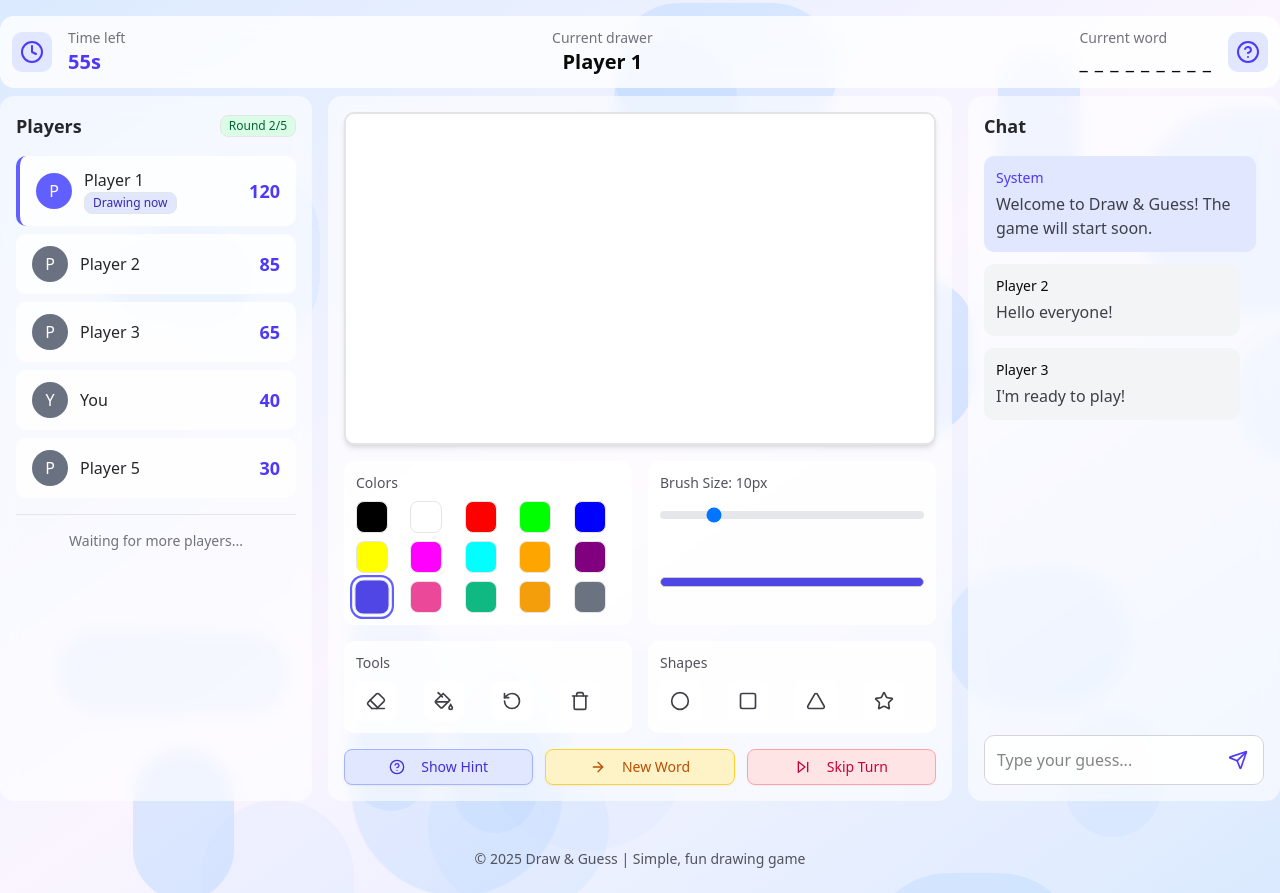
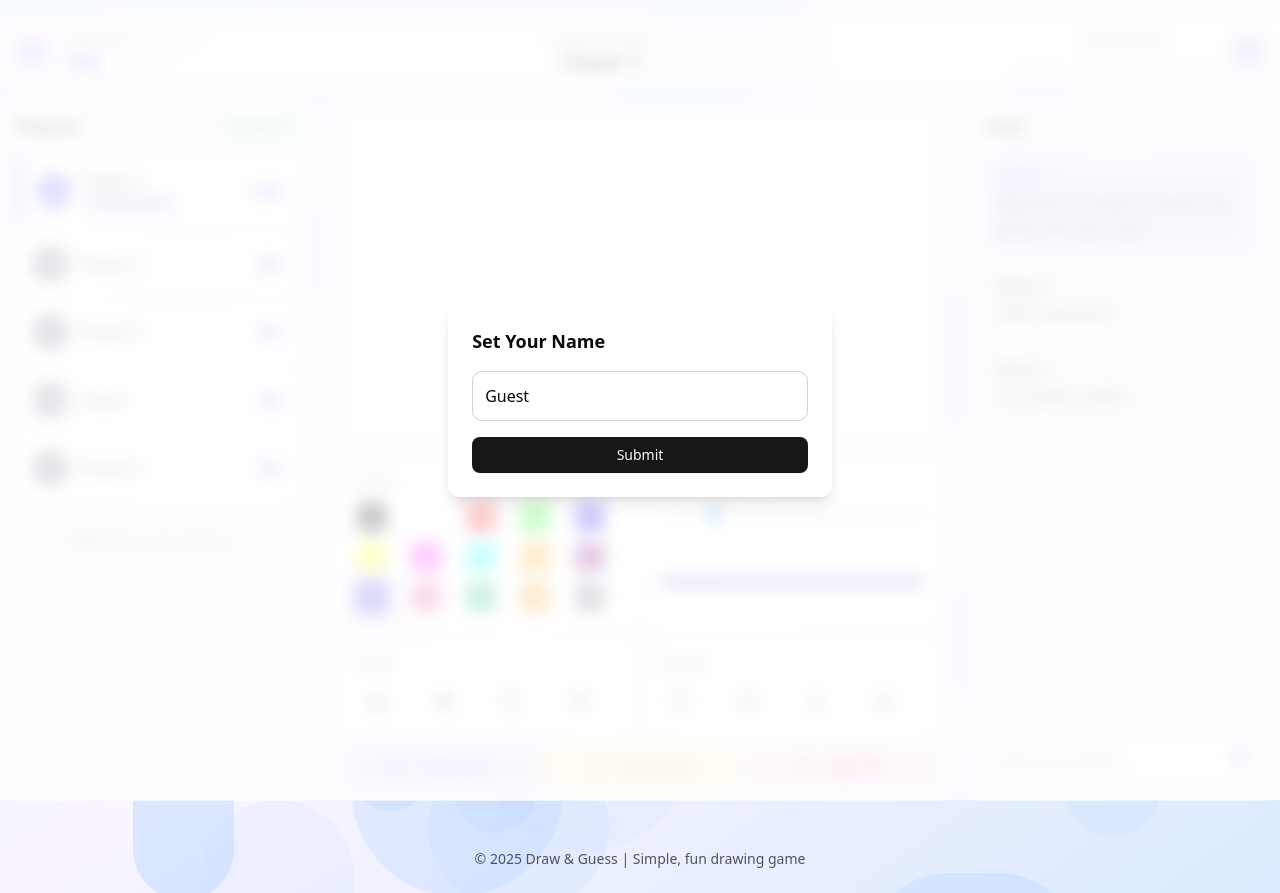
Before and after one commit to Akilis18/IP_Final_Draw_And_Guess, a Next.js app in the folder frontend/my-app/: page /room in a window 1280 px wide. Built offline with nearby package versions, Linux system fonts and the light colour scheme.

Commit message:
frontend update 5/14

```diff
--- a/frontend/my-app/src/app/room/page.tsx
+++ b/frontend/my-app/src/app/room/page.tsx
@@ -24,6 +24,34 @@ import { Tooltip, TooltipContent, TooltipProvider, TooltipTrigger } from "@/comp
 import { Separator } from "@/components/ui/separator"
 import { Badge } from "@/components/ui/badge"
 
+function PopUpSetName({
+  name,
+  setName,
+  onSubmit,
+}: {
+  name: string
+  setName: (name: string) => void
+  onSubmit: () => void
+}) {
+  return (
+    <div className="fixed z-50 top-0 left-0 right-0 bottom-0 flex items-center justify-center bg-white/80 dark:bg-zinc-900/80 backdrop-blur-sm">
+      <div className="bg-white dark:bg-zinc-800 rounded-lg p-6 shadow-lg">
+        <h2 className="text-lg font-bold mb-4">Set Your Name</h2>
+        <input
+          type="text"
+          value={name}
+          onChange={(e) => setName(e.target.value)}
+          placeholder="Enter your name"
+          className="w-full p-3 border border-zinc-300 dark:border-zinc-700 rounded-lg mb-4"
+        />
+        <Button onClick={onSubmit} className="w-full">
+          Submit
+        </Button>
+      </div>
+    </div>
+  )
+}
+
 export default function RoomPage() {
   // State management
   const [brushWeight, setBrushWeight] = useState(10)
@@ -36,14 +64,15 @@ export default function RoomPage() {
   const [currentWord, setCurrentWord] = useState("butterfly")
   const [timeLeft, setTimeLeft] = useState(60)
   const [currentDrawer, setCurrentDrawer] = useState("Player 1")
+  const [myname, setmyname] = useState("Guest")
+  const [showNamePopup, setShowNamePopup] = useState(true)
   const [players, setPlayers] = useState([
     { name: "Player 1", score: 120, isDrawing: true },
     { name: "Player 2", score: 85, isDrawing: false },
     { name: "Player 3", score: 65, isDrawing: false },
-    { name: "You", score: 40, isDrawing: false },
+    { name: myname, score: 40, isDrawing: false },
     { name: "Player 5", score: 30, isDrawing: false },
   ])
-
 
 
   // Colors palette
@@ -71,6 +100,8 @@ export default function RoomPage() {
       setTimeLeft((prev) => (prev > 0 ? prev - 1 : 0))
     }, 1000)
     return () => clearInterval(timer)
+
+    //set up your name
   }, [])
 
   // Event handlers
@@ -120,6 +151,11 @@ export default function RoomPage() {
     if (e.key === "Enter") {
       handleSendChat()
     }
+  }
+
+
+  const Draw = (e: React.MouseEvent<HTMLDivElement>) => {
+
   }
 
   // Player component
@@ -175,6 +211,18 @@ export default function RoomPage() {
 
   return (
     <div className="relative flex min-h-screen flex-col overflow-hidden ml-auto mr-auto">
+
+      {showNamePopup && <PopUpSetName
+        name={myname}
+        setName={setmyname}
+        onSubmit={() => {
+          if (myname.trim()) {
+            localStorage.setItem("playerName", myname)
+            setShowNamePopup(false) // 關閉彈窗
+            alert(`Your name is set to ${myname}`)
+          }
+        }}
+      />}
       {/* Dynamic Background */}
       <BackgroundLayout />
 
@@ -245,7 +293,7 @@ export default function RoomPage() {
         <div className="w-full md:w-2/4 flex flex-col">
           <div className="bg-white/60 dark:bg-zinc-900/60 backdrop-blur-sm rounded-xl p-4 h-full">
             {/* Canvas */}
-            <div className="w-full aspect-video bg-white rounded-lg border-2 border-zinc-200 dark:border-zinc-700 shadow-md mb-4"></div>
+            <div className="w-full aspect-video bg-white rounded-lg border-2 border-zinc-200 dark:border-zinc-700 shadow-md mb-4" onClick={(e) => Draw(e)}></div>
 
             {/* Tools */}
             <div className="grid grid-cols-1 md:grid-cols-2 gap-4">
@@ -419,21 +467,21 @@ export default function RoomPage() {
             <div className="grid grid-cols-3 gap-3 mt-4">
               <Button
                 variant="outline"
-                className="bg-indigo-100 hover:bg-indigo-200 text-indigo-700 border-indigo-300 dark:bg-indigo-900/30 dark:hover:bg-indigo-800/50 dark:text-indigo-300 dark:border-indigo-700"
+                className="bg-indigo-100 hover:bg-indigo-200 text-indigo-700 border-indigo-300 hover:cursor-pointer dark:bg-indigo-900/30 dark:hover:bg-indigo-800/50 dark:text-indigo-300 dark:border-indigo-700"
               >
                 <HelpCircle className="w-4 h-4 mr-2" />
                 Show Hint
               </Button>
               <Button
                 variant="outline"
-                className="bg-amber-100 hover:bg-amber-200 text-amber-700 border-amber-300 dark:bg-amber-900/30 dark:hover:bg-amber-800/50 dark:text-amber-300 dark:border-amber-700"
+                className="bg-amber-100 hover:bg-amber-200 text-amber-700 border-amber-300 hover:cursor-pointer dark:bg-amber-900/30 dark:hover:bg-amber-800/50 dark:text-amber-300 dark:border-amber-700"
               >
                 <ArrowRight className="w-4 h-4 mr-2" />
                 New Word
               </Button>
               <Button
                 variant="outline"
-                className="bg-rose-100 hover:bg-rose-200 text-rose-700 border-rose-300 dark:bg-rose-900/30 dark:hover:bg-rose-800/50 dark:text-rose-300 dark:border-rose-700"
+                className="bg-rose-100 hover:bg-rose-200 text-rose-700 border-rose-300 hover:cursor-pointer dark:bg-rose-900/30 dark:hover:bg-rose-800/50 dark:text-rose-300 dark:border-rose-700"
               >
                 <SkipForward className="w-4 h-4 mr-2" />
                 Skip Turn
```
